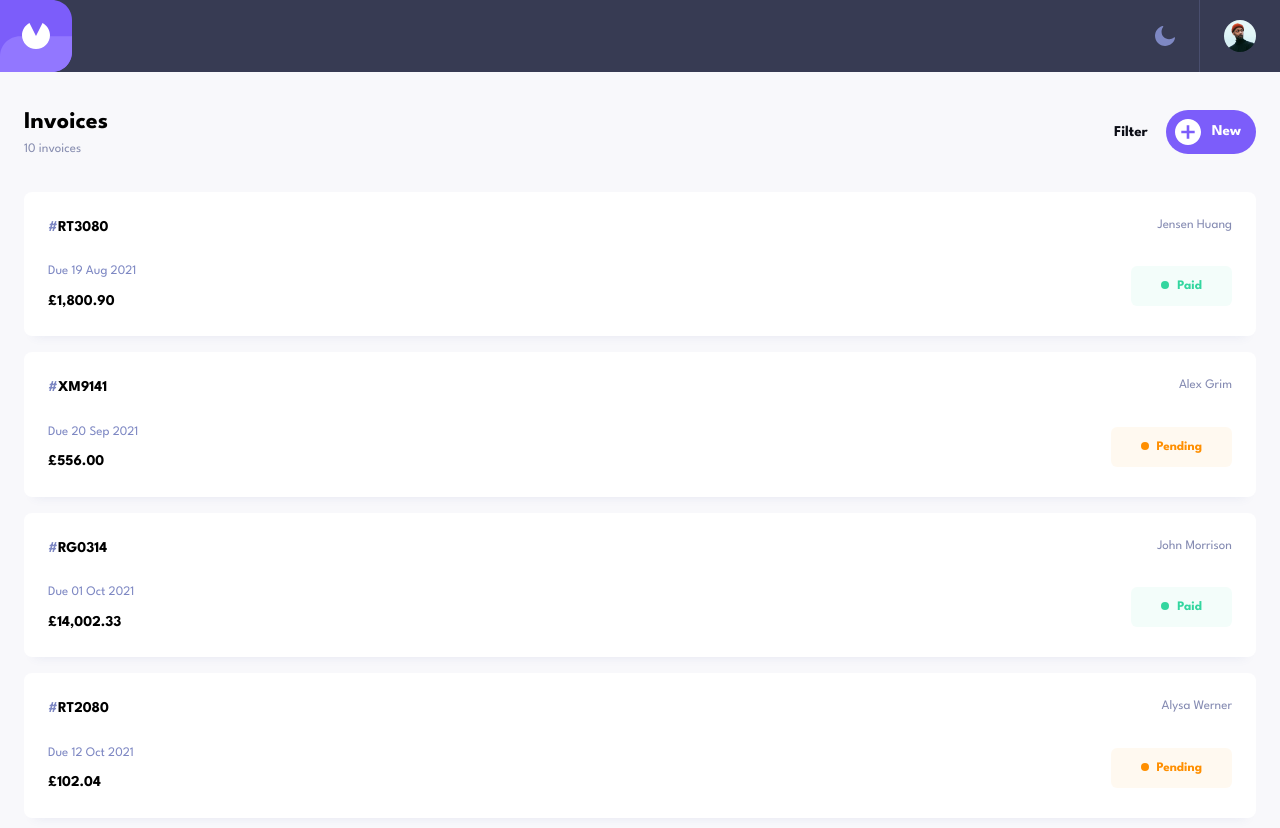
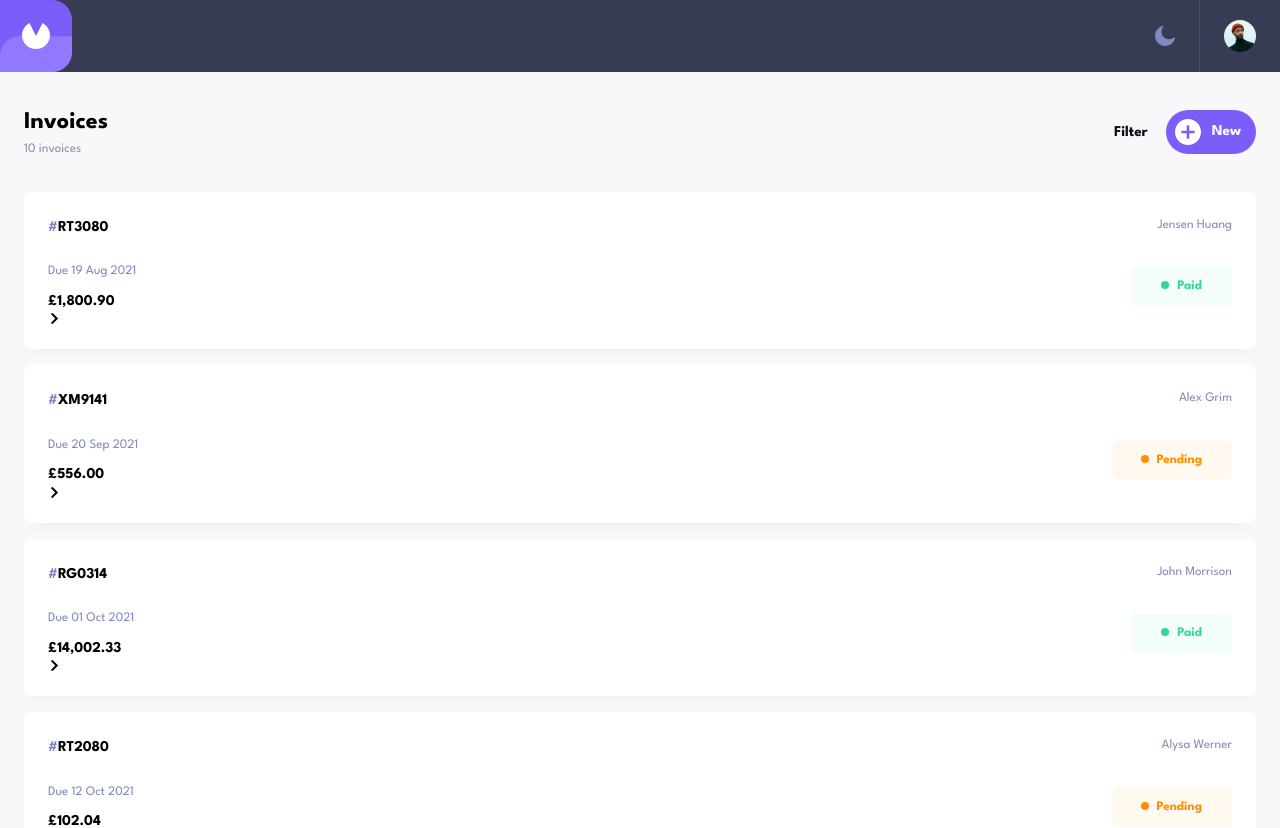
Before and after one commit to KingsleyUdegbunam/Bill-Forge, a React (Vite) app: page / in a window 1280 px wide. Shown: the top 828 px of the page. Built offline with nearby package versions, Linux system fonts and the light colour scheme.

Commit message:
feat(invoices): add chevron icon to indicate navigable invoice card

```diff
--- a/src/pages/Invoices.jsx
+++ b/src/pages/Invoices.jsx
@@ -1,6 +1,7 @@
 import { StatusBadge } from "../components/ui/StatusBagde";
 import "./Invoices.css";
 import { IoMdAddCircle } from "react-icons/io";
+import { FaChevronRight } from "react-icons/fa";
 import { formatPenceToPounds } from "../utils/money";
 import { displayDate } from "../utils/date";
 import { invoices } from "../data/data";
@@ -59,6 +60,7 @@ export default function Invoices({ invoicesData }) {
                       {<StatusBadge status={invoice.status} />}
                     </div>
                   </div>
+                  <FaChevronRight className="invoice-card-chevron" />
                 </article>
               </Link>
             );
```
